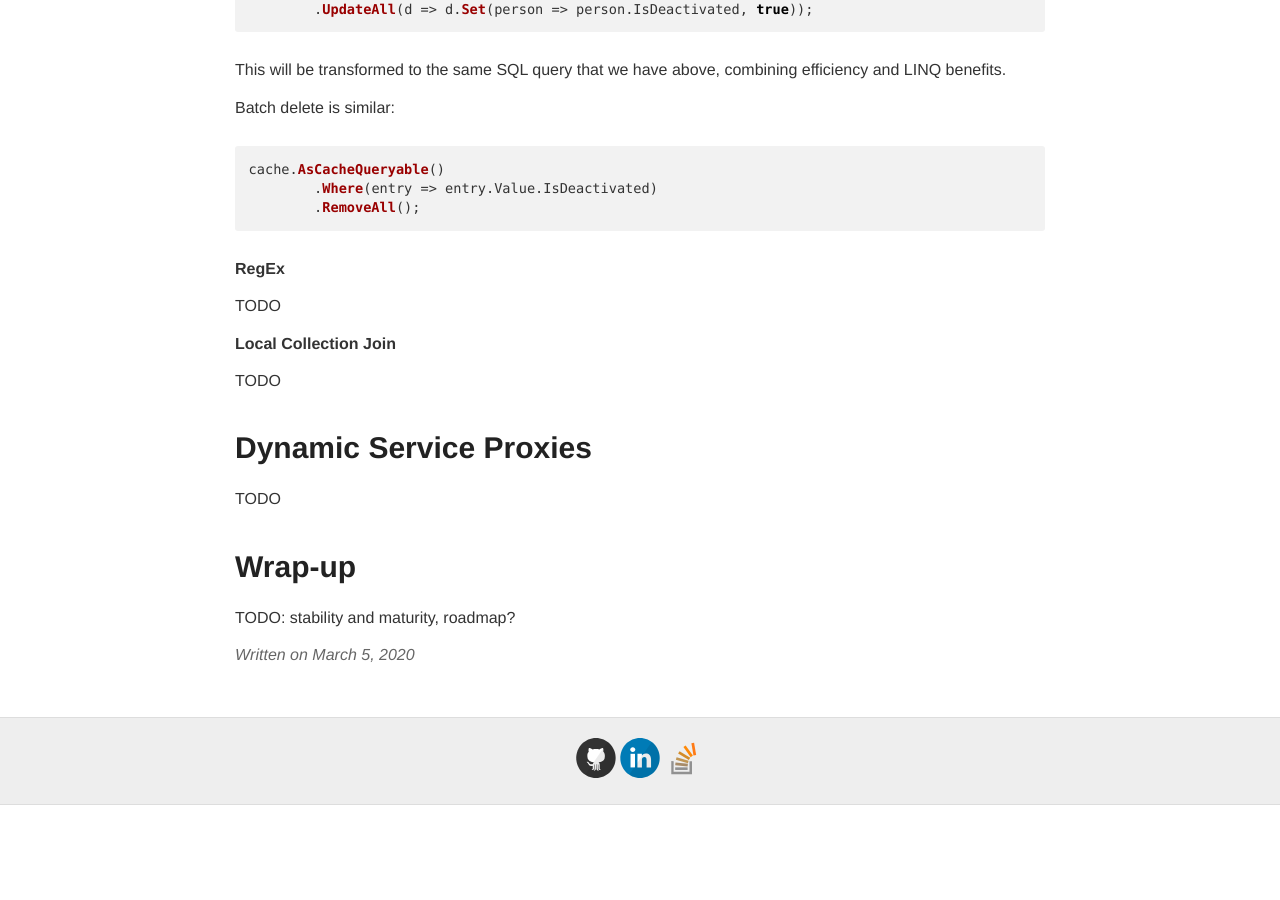
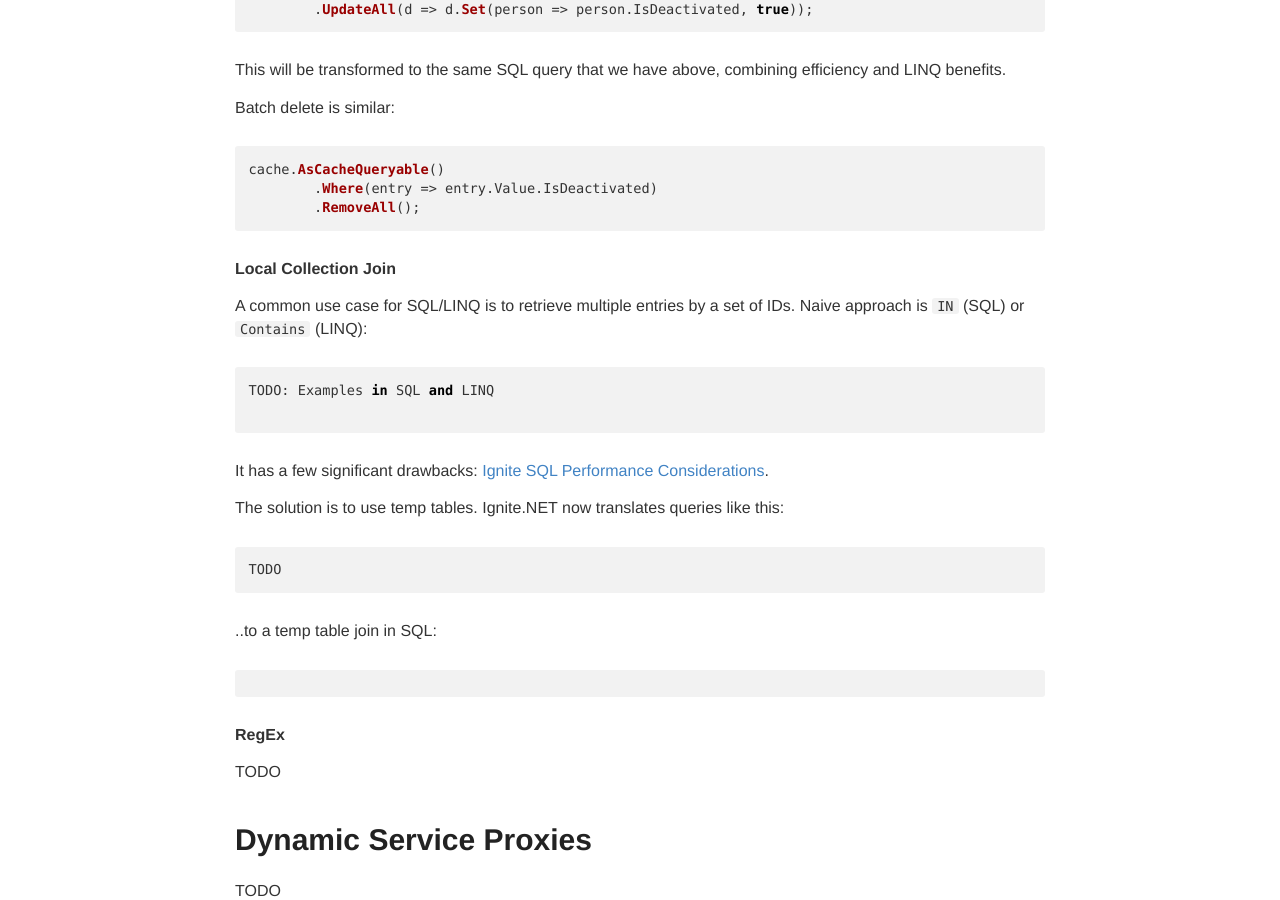
Before and after one commit to ptupitsyn/ptupitsyn.github.io, a Jekyll site: the page built from _posts/2020-03-05-Whats-New-In-Ignite-Net-2.8.md, in a window 1280 px wide and 900 px high, scrolled down 2717 px. Built offline with Jekyll 4.4.1, drawn with Linux system fonts in a browser that asks for light colours; comment, search, counter and statistics services are not loaded; before the commit the page ends 3522 px from its top, so only the background shows below that.

Commit message:
Joins wip

````diff
--- a/_posts/2020-03-05-Whats-New-In-Ignite-Net-2.8.md
+++ b/_posts/2020-03-05-Whats-New-In-Ignite-Net-2.8.md
@@ -109,12 +109,30 @@ cache.AsCacheQueryable()
 ```
 
 
-**RegEx**
+**Local Collection Join**
 
+A common use case for SQL/LINQ is to retrieve multiple entries by a set of IDs. Naive approach is `IN` (SQL) or `Contains` (LINQ):
+
+```cs
+TODO: Examples in SQL and LINQ
+
+```
+
+It has a few significant drawbacks: [Ignite SQL Performance Considerations](https://apacheignite.readme.io/docs/sql-performance-and-debugging#sql-performance-and-usability-considerations).
+
+The solution is to use temp tables. Ignite.NET now translates queries like this:
+
+```
 TODO
+```
+
+..to a temp table join in SQL:
+
+```
+```
 
 
-**Local Collection Join**
+**RegEx**
 
 TODO
 
````
